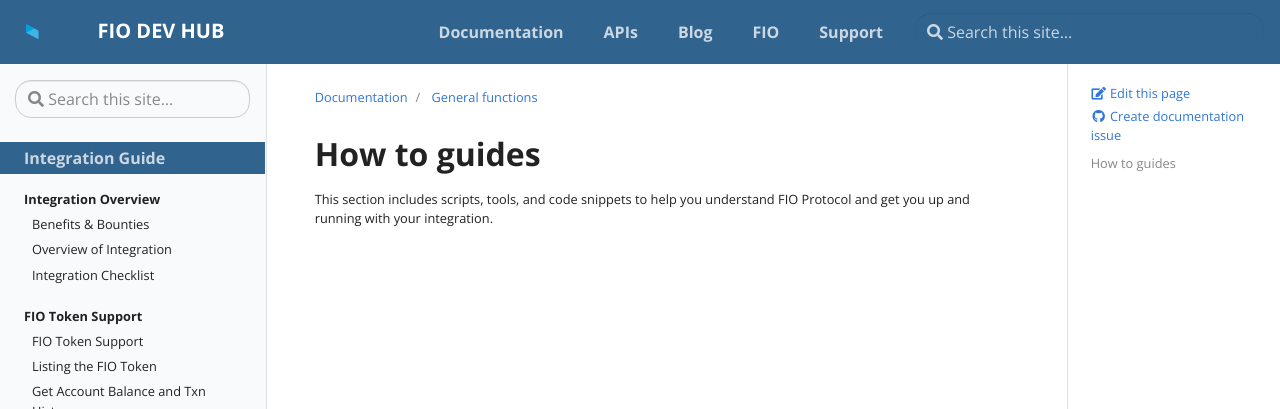
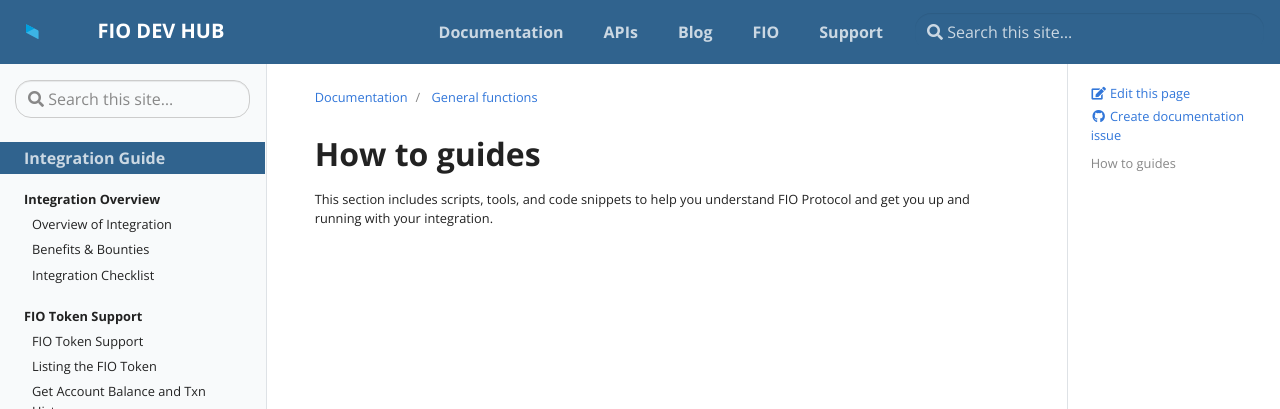
Before and after one commit to fioprotocol/fio-devhub, a Jekyll site: the page built from _docs/general-functions/index.md, in a window 1280 px wide. Shown: the top 409 px of the page. Built offline with Jekyll 4.4.1, drawn with Linux system fonts in a browser that asks for light colours; part of the change alters nothing that is shown.

Commit message:
Update toc-int.yml
More links

```diff
--- a/_data/toc-int.yml
+++ b/_data/toc-int.yml
@@ -2,12 +2,12 @@
 
 - pagetitle: Integration Guide
 - title: "Integration Overview"
-  url: "docs/integration-guide"
+  url: "docs/integration-overview"
   links:
+    - title: Overview of Integration
+      url: "docs/integration-guide/integrator-overview"
     - title: Benefits & Bounties
       url: "docs/integration-guide/integrator-benefits"
-    - title: Overview of Integration
-      url: "docs/integration-guide/integrator-overview"
     - title: Integration Checklist
       url: "docs/integration-guide/integrator-checklist"
 - title: "FIO Token Support"
```
